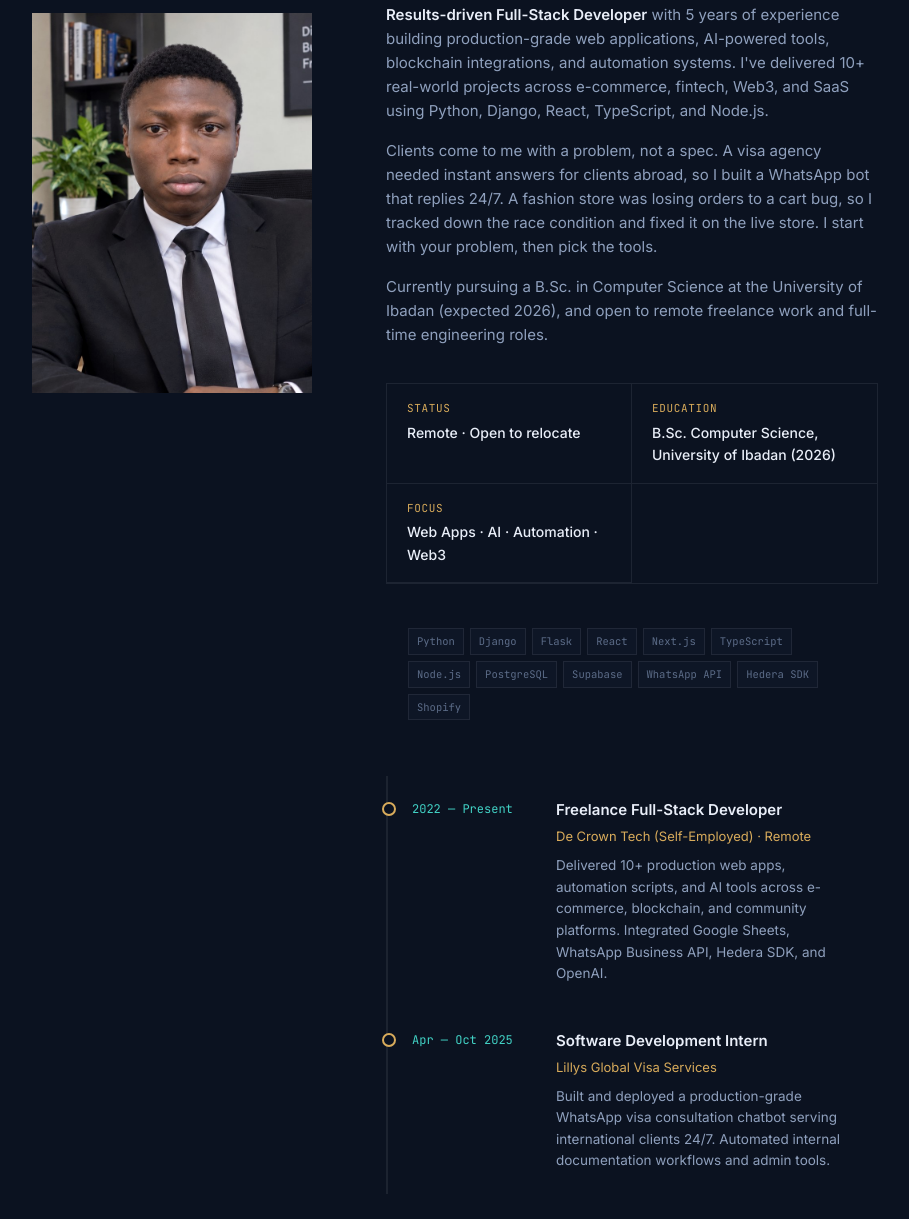
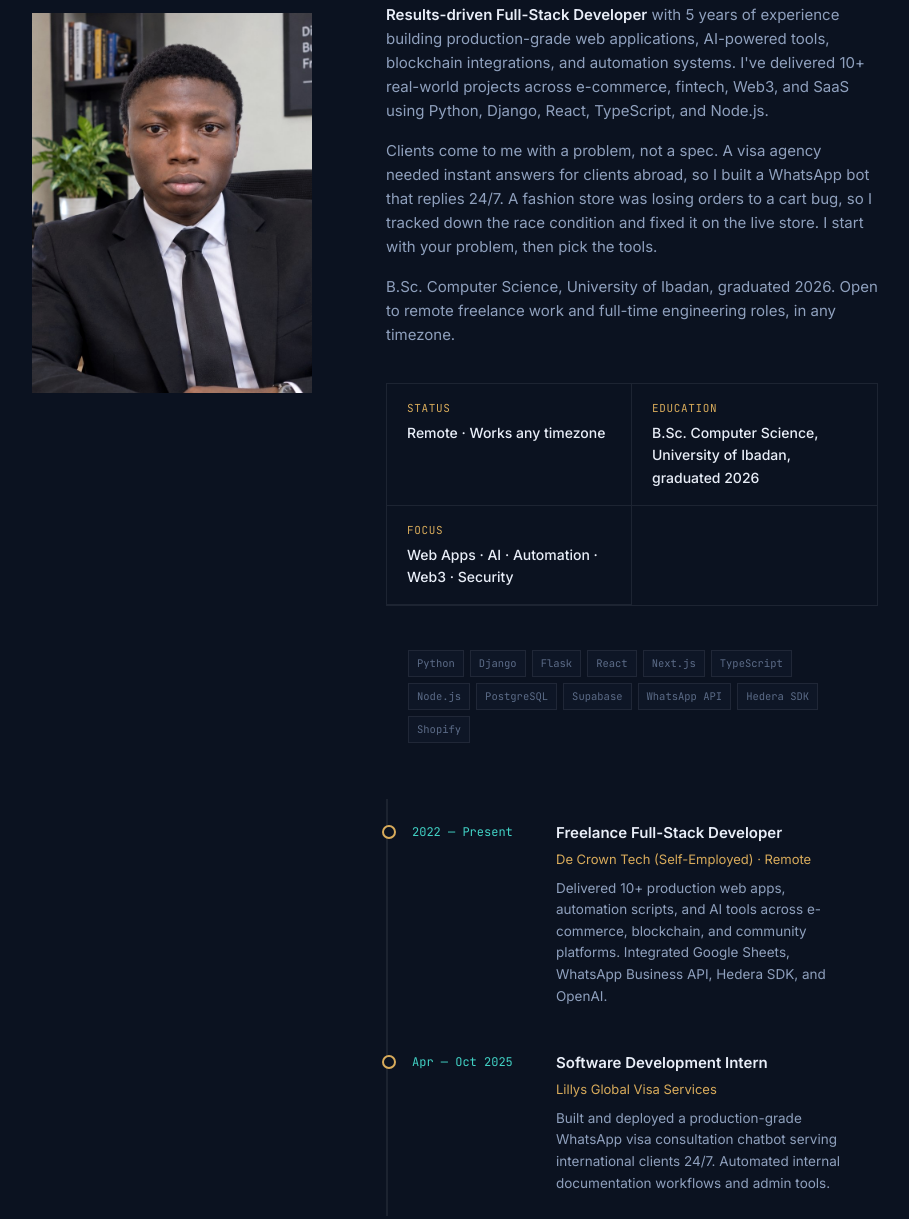
Before and after one commit to Hodlsensei/DECROWNTECH-PORTFOLIO, a plain HTML site: page index.html in a window 1280 px wide. Shown: the part 1199-2418 px from the top of the page, without its empty margins (330-1239 px from the left). Drawn offline with Linux system fonts and the light colour scheme.

Commit message:
Update degree wording

```diff
--- a/index.html
+++ b/index.html
@@ -5,6 +5,8 @@
 <meta name="viewport" content="width=device-width, initial-scale=1.0">
 <title>Sanusi Emmanuel Femi — De Crown Tech | Full-Stack Developer</title>
 <meta name="description" content="Full-Stack Developer & Automation Specialist. Web apps, AI tools, Web3 integrations and Shopify builds for global clients.">
+<link rel="icon" href="assests/logo.jpg" type="image/jpeg">
+<link rel="apple-touch-icon" href="assests/logo.jpg">
 <link rel="preconnect" href="https://fonts.googleapis.com">
 <link rel="preconnect" href="https://fonts.gstatic.com" crossorigin>
 <link href="https://fonts.googleapis.com/css2?family=Space+Grotesk:wght@400;500;600;700&family=Inter:wght@400;500;600&family=JetBrains+Mono:wght@400;500&display=swap" rel="stylesheet">
@@ -101,13 +103,13 @@
           <div class="about-bio">
             <p><strong>Results-driven Full-Stack Developer</strong> with 5 years of experience building production-grade web applications, AI-powered tools, blockchain integrations, and automation systems. I've delivered 10+ real-world projects across e-commerce, fintech, Web3, and SaaS using Python, Django, React, TypeScript, and Node.js.</p>
             <p>Clients come to me with a problem, not a spec. A visa agency needed instant answers for clients abroad, so I built a WhatsApp bot that replies 24/7. A fashion store was losing orders to a cart bug, so I tracked down the race condition and fixed it on the live store. I start with your problem, then pick the tools.</p>
-            <p>Currently pursuing a B.Sc. in Computer Science at the University of Ibadan (expected 2026), and open to remote freelance work and full-time engineering roles.</p>
+            <p>B.Sc. Computer Science, University of Ibadan, graduated 2026. Open to remote freelance work and full-time engineering roles, in any timezone.</p>
           </div>
 
           <div class="facts">
-            <div class="fact"><span class="fact-k mono">STATUS</span><span class="fact-v">Remote · Open to relocate</span></div>
-            <div class="fact"><span class="fact-k mono">EDUCATION</span><span class="fact-v">B.Sc. Computer Science, University of Ibadan (2026)</span></div>
-            <div class="fact"><span class="fact-k mono">FOCUS</span><span class="fact-v">Web Apps · AI · Automation · Web3</span></div>
+            <div class="fact"><span class="fact-k mono">STATUS</span><span class="fact-v">Remote · Works any timezone</span></div>
+            <div class="fact"><span class="fact-k mono">EDUCATION</span><span class="fact-v">B.Sc. Computer Science, University of Ibadan, graduated 2026</span></div>
+            <div class="fact"><span class="fact-k mono">FOCUS</span><span class="fact-v">Web Apps · AI · Automation · Web3 · Security</span></div>
           </div>
 
           <div class="project-tags">
@@ -324,7 +326,7 @@
           </div>
           <div class="contact-info-item">
             <div class="ci-icon"><svg viewBox="0 0 24 24" fill="none" stroke="currentColor" stroke-width="1.8"><path d="M12 21s-7-6-9.3-10.1C1.1 7.8 2.4 4 6 4c2 0 3.3 1.1 4 2.2C10.7 5.1 12 4 14 4c3.6 0 4.9 3.8 3.3 6.9C19 15 12 21 12 21z" fill="none"/><circle cx="12" cy="10" r="3"/></svg></div>
-            <div><div class="ci-label mono">Location</div><div class="ci-value">Remote · Open to relocate</div></div>
+            <div><div class="ci-label mono">Location</div><div class="ci-value">Remote · Works any timezone</div></div>
           </div>
         </div>
 
```
